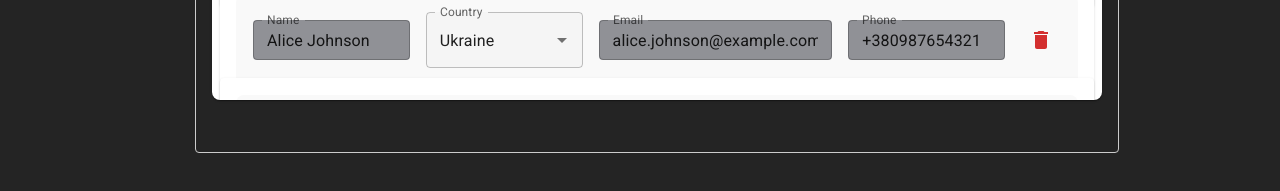
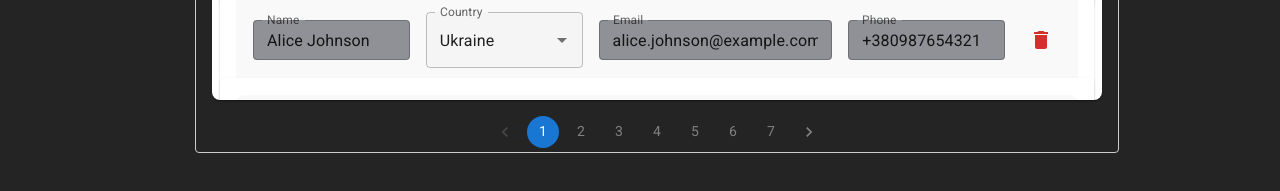
Before and after one commit to urikhaimov/long-list-form-react-project, a React (Vite) app: page /users in a window 1280 px wide. Shown: the part 483-674 px from the top of the page. Built offline with nearby package versions, Linux system fonts and the light colour scheme.

Commit message:
pagination

```diff
--- a/src/pages/users/users.module.css
+++ b/src/pages/users/users.module.css
@@ -57,3 +57,19 @@
 .userRowInput {
   flex-basis: 22.5%;
 }
+
+.flash {
+  animation: flashHighlight 0.5s ease-in-out;
+}
+
+@keyframes flashHighlight {
+  0% {
+    background-color: #fff8e1; /* light yellow */
+  }
+  50% {
+    background-color: #fff176; /* medium yellow */
+  }
+  100% {
+    background-color: transparent;
+  }
+}
--- a/src/pages/users/usersList/UsersList.jsx
+++ b/src/pages/users/usersList/UsersList.jsx
@@ -5,6 +5,7 @@ import {
   Box,
   Paper,
   Stack,
+  Pagination,
 } from '@mui/material';
 import { FixedSizeList as List } from 'react-window';
 import { useUsersContext } from '../../../context/usersContext';
@@ -21,28 +22,14 @@ const initialState = {
   listWidth: 0,
 };
 
-function UsersList({ onRowSaveSuccess = () => {} }) {
+const ITEMS_PER_PAGE = 10;
+
+function UsersList({ onRowSaveSuccess = () => { } }) {
   const { users, dispatch } = useUsersContext();
-  // rest of your logic...
-
-  const Row = ({ index, style }) => {
-    const user = filteredUsers[index];
-    return (
-      <div style={{ ...style, padding: '8px 0' }}>
-        <Paper elevation={1} sx={{ p: 2, mx: 1 }}>
-          <UserRow
-            user={user}
-            handleInputChange={handleInputChange}
-            onDelete={handleDelete}
-            onSaveSuccess={onRowSaveSuccess}
-          />
-        </Paper>
-      </div>
-    );
-  };
   const [state, localDispatch] = useReducer(localReducer, initialState);
   const { searchTerm, debouncedSearchTerm, listWidth } = state;
   const [isModalOpen, setModalOpen] = useState(false);
+  const [currentPage, setCurrentPage] = useState(1);
   const listContainerRef = useRef();
 
   useEffect(() => {
@@ -83,11 +70,14 @@ function UsersList({ onRowSaveSuccess = () => {} }) {
     [dispatch]
   );
 
-  const handleAdd = useCallback((newUserData) => {
-    const newId = Date.now();
-    const newUser = { id: newId, ...newUserData };
-    dispatch({ type: ACTIONS.ADD_USER, payload: { newUser } });
-  }, [dispatch]);
+  const handleAdd = useCallback(
+    (newUserData) => {
+      const newId = Date.now();
+      const newUser = { id: newId, ...newUserData };
+      dispatch({ type: ACTIONS.ADD_USER, payload: { newUser } });
+    },
+    [dispatch]
+  );
 
   const filteredUsers = useMemo(() => {
     const lowerSearch = debouncedSearchTerm.toLowerCase();
@@ -99,6 +89,42 @@ function UsersList({ onRowSaveSuccess = () => {} }) {
     );
   }, [debouncedSearchTerm, users]);
 
+  const totalPages = Math.ceil(filteredUsers.length / ITEMS_PER_PAGE);
+  const paginatedUsers = useMemo(() => {
+    const start = (currentPage - 1) * ITEMS_PER_PAGE;
+    return filteredUsers.slice(start, start + ITEMS_PER_PAGE);
+  }, [filteredUsers, currentPage]);
+
+  const handlePageChange = (_, page) => {
+    setCurrentPage(page);
+    if (listContainerRef.current) {
+      window.scrollTo({
+        top: listContainerRef.current.offsetTop - 20,
+        behavior: 'smooth',
+      });
+
+      listContainerRef.current.classList.add('flash');
+      setTimeout(() => {
+        listContainerRef.current.classList.remove('flash');
+      }, 500);
+    }
+  };
+
+  const Row = ({ index, style }) => {
+    const user = paginatedUsers[index];
+    return (
+      <div style={{ ...style, padding: '8px 0' }}>
+        <Paper elevation={1} sx={{ p: 2, mx: 1 }}>
+          <UserRow
+            user={user}
+            handleInputChange={handleInputChange}
+            onDelete={handleDelete}
+            onSaveSuccess={onRowSaveSuccess}
+          />
+        </Paper>
+      </div>
+    );
+  };
 
   return (
     <Box className={styles.usersList} sx={{ maxWidth: '1200px', mx: 'auto', p: { xs: 1, sm: 2 } }}>
@@ -127,7 +153,10 @@ function UsersList({ onRowSaveSuccess = () => {} }) {
           key={searchTerm}
           label="Search by name, email, or country"
           value={searchTerm}
-          onChange={(val) => localDispatch({ type: 'SET_SEARCH_TERM', payload: val })}
+          onChange={(val) => {
+            localDispatch({ type: 'SET_SEARCH_TERM', payload: val });
+            setCurrentPage(1); // reset to page 1 on search
+          }}
         />
       </Box>
 
@@ -142,8 +171,8 @@ function UsersList({ onRowSaveSuccess = () => {} }) {
           overflow: 'hidden',
         }}
       >
-        {listWidth > 0 && filteredUsers.length > 0 ? (
-          <List height={330} itemCount={filteredUsers.length} itemSize={100} width={listWidth}>
+        {listWidth > 0 && paginatedUsers.length > 0 ? (
+          <List height={330} itemCount={paginatedUsers.length} itemSize={100} width={listWidth}>
             {Row}
           </List>
         ) : filteredUsers.length === 0 ? (
@@ -153,11 +182,27 @@ function UsersList({ onRowSaveSuccess = () => {} }) {
         ) : null}
       </Box>
 
-      <AddUserModal
-        open={isModalOpen}
-        onClose={() => setModalOpen(false)}
-        onAdd={handleAdd}
-      />
+      <Box sx={{ display: 'flex', justifyContent: 'center', mt: 2 }}>
+        {totalPages > 1 && (
+          <Pagination
+            count={totalPages}
+            page={currentPage}
+            onChange={handlePageChange}
+            color="primary"
+            sx={{
+              '& .MuiPaginationItem-root': {
+                color: 'gray', // non-selected pages
+              },
+              '& .Mui-selected': {
+                backgroundColor: 'primary.main',
+                color: 'white',
+              },
+            }}
+          />
+        )}
+      </Box>
+
+      <AddUserModal open={isModalOpen} onClose={() => setModalOpen(false)} onAdd={handleAdd} />
     </Box>
   );
 }
```
